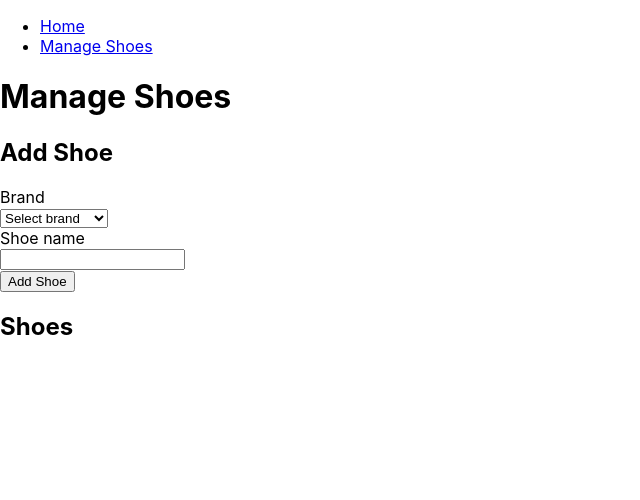
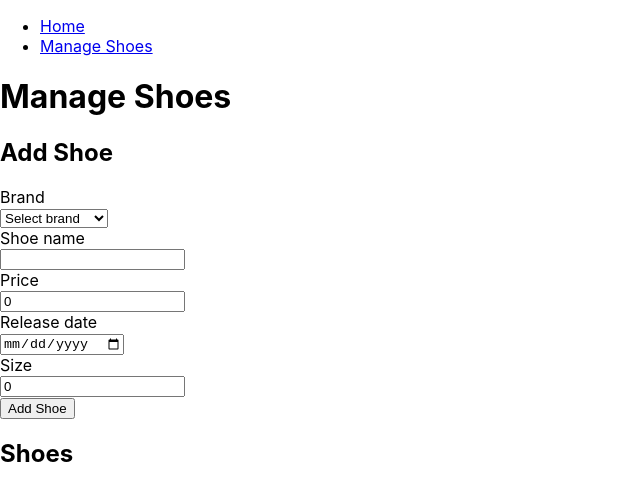
Before and after one commit to coryhouse/everkicks, a React (Create React App) app: page /admin/shoes in a window 1280 px wide. Shown: the top 500 px of the page, without its empty margins (0-640 px from the left). Built offline with nearby package versions, Linux system fonts and the light colour scheme.

Commit message:
Adding validation

```diff
--- a/src/ManageShoes.tsx
+++ b/src/ManageShoes.tsx
@@ -8,14 +8,29 @@ interface ManageShoesProps {
 
 // Declaring outside the component so that it is only allocated once
 // Note: default values only apply once, but are parsed on every render.
-const newShoe: Shoe = { name: "", brand: "" };
+const newShoe: Shoe = {
+  name: "",
+  brand: "",
+  price: 0,
+  releaseDate: "",
+  size: 0,
+};
+
+type Errors = {
+  name: string;
+  brand: string;
+  price: string;
+  releaseDate: string;
+  size: string;
+};
 
 export default function ManageShoes({ shoes, setShoes }: ManageShoesProps) {
   // Declare stuff in state that changes over time.
   // That way React knows to re-render when the state changes
   const [shoe, setShoe] = useState<Shoe>(newShoe);
+  const [errors, setErrors] = useState<Partial<Errors>>({});
 
-  const { name, brand } = shoe;
+  const { name, brand, price, releaseDate, size } = shoe;
 
   function onChange(
     event:
@@ -24,6 +39,19 @@ export default function ManageShoes({ shoes, setShoes }: ManageShoesProps) {
   ) {
     // Copy the shoe object, then set the brand property
     setShoe({ ...shoe, [event.target.id]: event.target.value });
+  }
+
+  function formIsValid() {
+    const currentErrors: Partial<Errors> = {};
+    if (!shoe.brand) currentErrors.brand = "Brand is required.";
+    if (!shoe.name) currentErrors.name = "Name is required.";
+    if (!shoe.price) currentErrors.price = "Price is required.";
+    if (!shoe.releaseDate)
+      currentErrors.releaseDate = "Release date is required.";
+    if (!shoe.size) currentErrors.size = "Size is required.";
+    setErrors(currentErrors);
+    // Return true if the errors object has no properties.
+    return Object.keys(currentErrors).length === 0;
   }
 
   return (
@@ -35,6 +63,7 @@ export default function ManageShoes({ shoes, setShoes }: ManageShoesProps) {
         <form
           onSubmit={(event) => {
             event.preventDefault(); // Hey browser, don't post back
+            if (!formIsValid()) return;
             setShoes([...shoes, shoe]);
             setShoe(newShoe);
           }}
@@ -49,12 +78,53 @@ export default function ManageShoes({ shoes, setShoes }: ManageShoesProps) {
               <option value="British Knights">British Knights</option>
             </select>
           </div>
+          {errors.brand && <div>{errors.brand}</div>}
 
           <div>
             <label htmlFor="name">Shoe name</label>
             <br />
             <input type="text" id="name" value={name} onChange={onChange} />
           </div>
+          {errors.name && <div>{errors.name}</div>}
+
+          <div>
+            <label htmlFor="price">Price</label>
+            <br />
+            <input
+              type="number"
+              step=".01"
+              id="price"
+              value={price}
+              onChange={onChange}
+            />
+          </div>
+          {errors.price && <div>{errors.price}</div>}
+
+          <div>
+            <label htmlFor="releaseDate">Release date</label>
+            <br />
+            <input
+              type="date"
+              id="releaseDate"
+              value={releaseDate}
+              onChange={onChange}
+            />
+          </div>
+          {errors.releaseDate && <div>{errors.releaseDate}</div>}
+
+          <div>
+            <label htmlFor="size">Size</label>
+            <br />
+            <input
+              type="number"
+              step=".5"
+              id="size"
+              value={size}
+              onChange={onChange}
+            />
+          </div>
+          {errors.size && <div>{errors.size}</div>}
+
           <button type="submit">Add Shoe</button>
         </form>
       </section>
```
